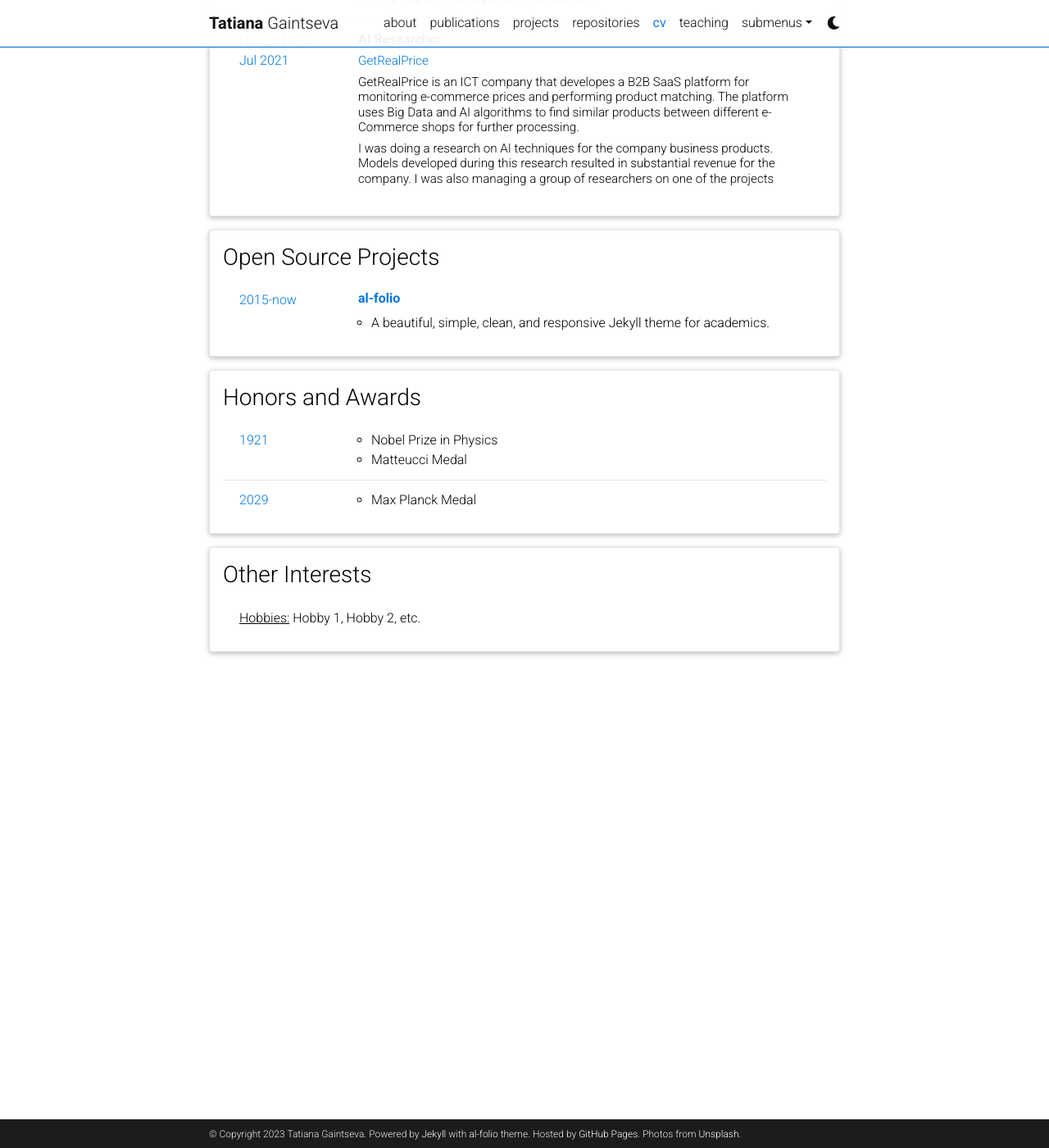
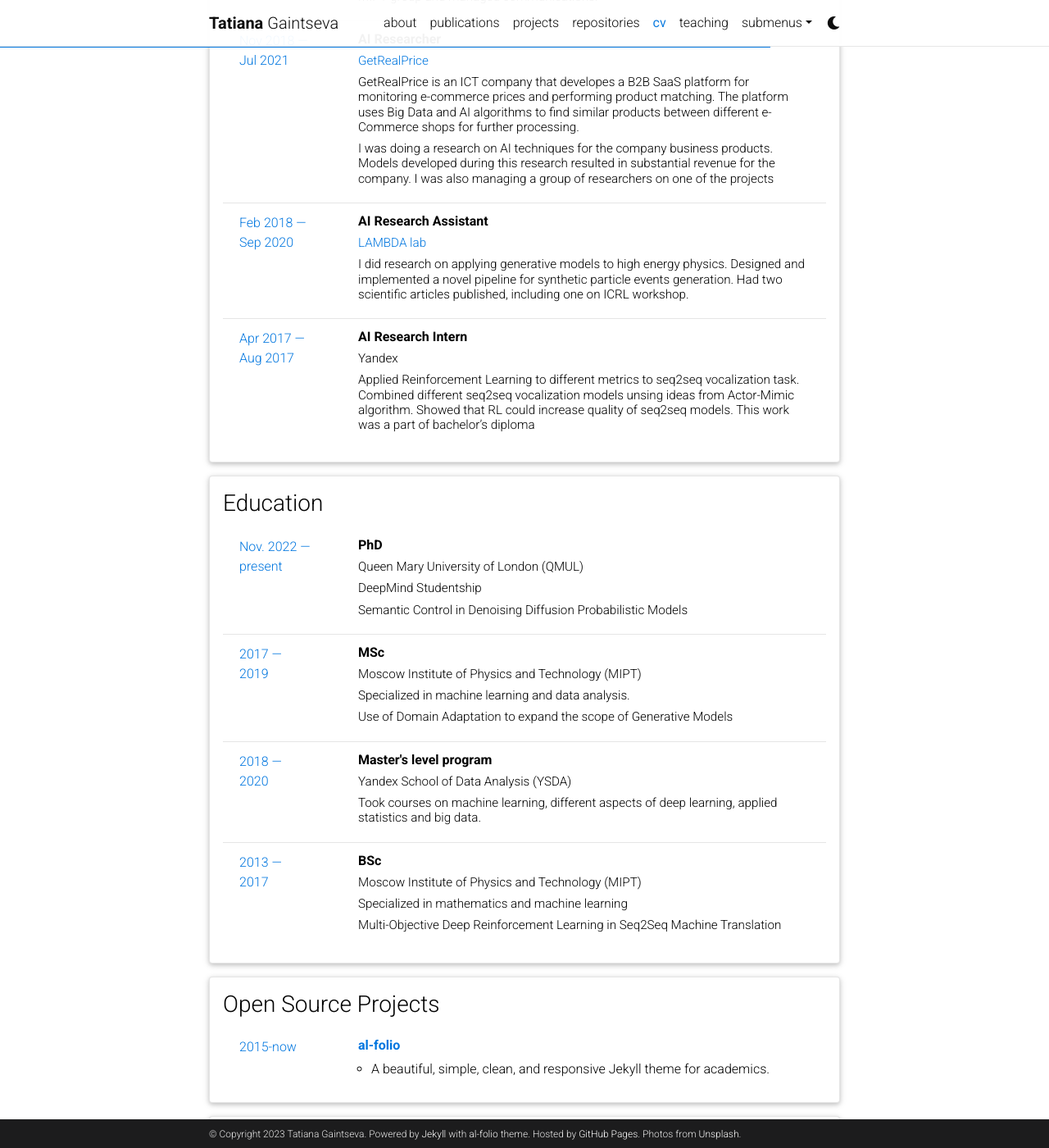
Before and after one commit to Atmyre/atmyre.github.io, a Jekyll site: the page built from _pages/cv.md, in a window 1280 px wide and 1400 px high, scrolled down 1148 px. Shown: the whole window at 82% size. Built offline with Jekyll 4.4.1, drawn with Linux system fonts in a browser that asks for light colours; comment, search, counter and statistics services are not loaded; a style sheet for code colours, icons or effects is not loaded; some of the changed text lies outside the part shown.

Commit message:
Update cv.yml

```diff
--- a/_data/cv.yml
+++ b/_data/cv.yml
@@ -18,9 +18,9 @@
   contents:
     - title: Founding member, methodologist and lecturer
       institution: <a href="https://dls.samcs.ru">Deep Learning School</a>
-      year: Sep 2018 - present
+      year: Sep 2018 — present
       descr: DLSchool is a non-profit organization that provides free online courses on AI fundamentails. It has over 4.000 learners every year. It's alumnus work in major institutions and companies, such as Stanford University, Moscow Institute of Physics and Technology and more.
-      descr_one: I am one of the founding members of the school. Since the beginning, I lead a team that designes the methodology of the course and prepares lectures. I also give lectures on various AI topics. These lectures have over.
+      descr_one: I am one of the founding members of the school. Since the beginning, I lead a team that designes the methodology of the course and prepares lectures. I also give lectures on various AI topics, which have over 100.000 views in total.
 
     - title: Data & AI Scientist
       institution: Philips Innovation Labs RUS
@@ -40,19 +40,41 @@
       descr: GetRealPrice is an ICT company that developes a B2B SaaS platform for monitoring e-commerce prices and performing product matching. The platform uses Big Data and AI algorithms to find similar products between different e-Commerce shops for further processing.
       descr_one: I was doing a research on AI techniques for the company business products. Models developed during this research resulted in substantial revenue for the company. I was also managing a group of researchers on one of the projects
 
-# - title: Education
-#   type: time_table
-#   contents:
-#     - title: PhD
-#       institution: Queen Mary University of London, London, United Kingdom
-#       year: Nov. 2022 - present
-#       description: DeepMind Studentship
-#       Thesis title Semantic Control in Denoising Diffusion Probabilistic Models
-#     - title: MSc
-#       institution: Moscow Institute of Physics and Technology
-#       year: 2017 — 2019
-#       description: Data Analysis
-#       Thesis title — Use of Domain Adaptation to expand the scope of Generative Models
+    - title: AI Research Assistant
+      institution: <a href="https://cs.hse.ru/en/lambda/">LAMBDA lab</a>
+      year: Feb 2018 — Sep 2020
+      descr: I did research on applying generative models to high energy physics. Designed and implemented a novel pipeline for synthetic particle events generation. Had two scientific articles published, including one on ICRL workshop.
+
+    - title: AI Research Intern
+      institution: Yandex
+      year: Apr 2017 — Aug 2017
+      descr: Applied Reinforcement Learning to different metrics to seq2seq vocalization task. Combined different seq2seq vocalization models unsing ideas from Actor-Mimic algorithm. Showed that RL could increase quality of seq2seq models. This work was a part of bachelor’s diploma
+
+- title: Education
+  type: time_table
+  contents:
+    - title: PhD
+      institution: Queen Mary University of London (QMUL)
+      year: Nov. 2022 — present
+      descr: DeepMind Studentship
+      thesis_title: Semantic Control in Denoising Diffusion Probabilistic Models
+
+    - title: MSc
+      institution: Moscow Institute of Physics and Technology (MIPT)
+      year: 2017 — 2019
+      descr: Specialized in machine learning and data analysis.
+      thesis_title: Use of Domain Adaptation to expand the scope of Generative Models
+
+    - title: Master's level program
+      institution: Yandex School of Data Analysis (YSDA)
+      year: 2018 — 2020
+      descr: Took courses on machine learning, different aspects of deep learning, applied statistics and big data.
+
+    - title: BSc
+      institution: Moscow Institute of Physics and Technology (MIPT)
+      year: 2013 — 2017
+      descr: Specialized in mathematics and machine learning
+      thesis_title: Multi-Objective Deep Reinforcement Learning in Seq2Seq Machine Translation
 
 - title: Open Source Projects
   type: time_table
```
